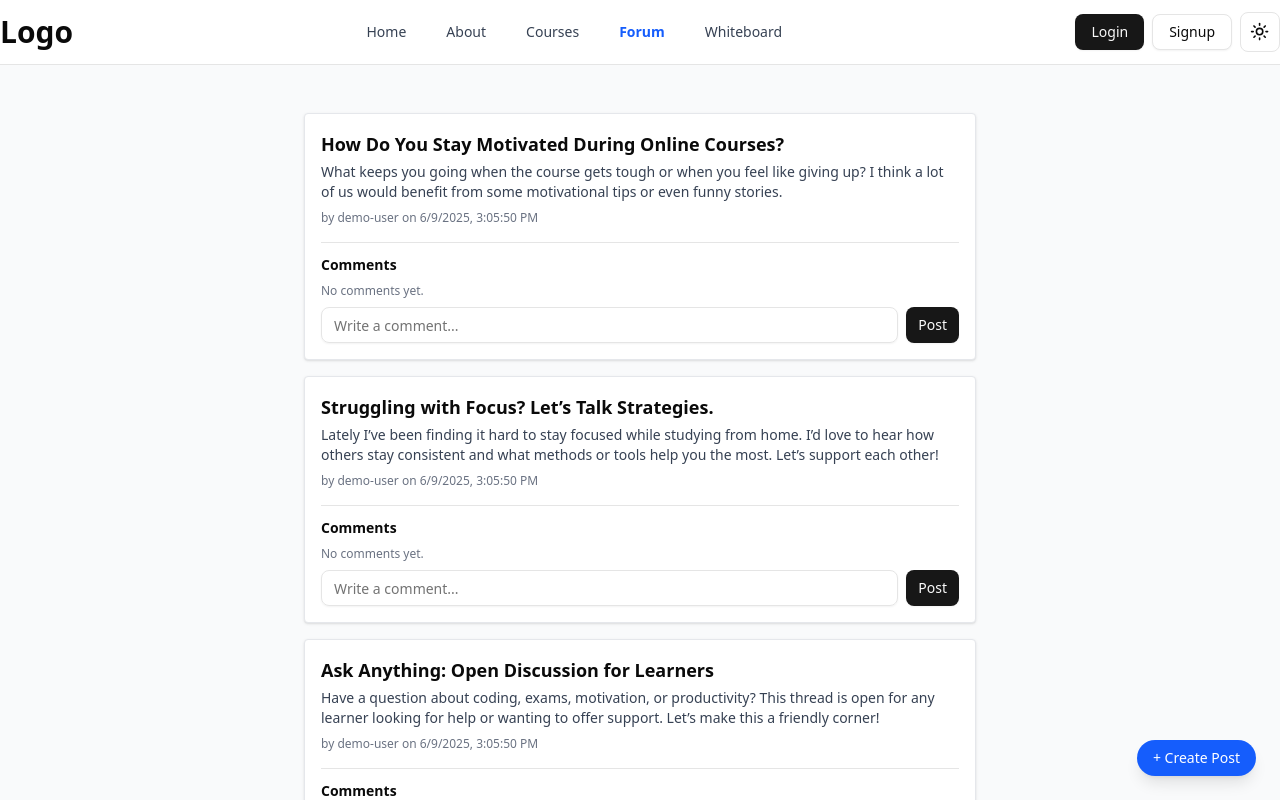
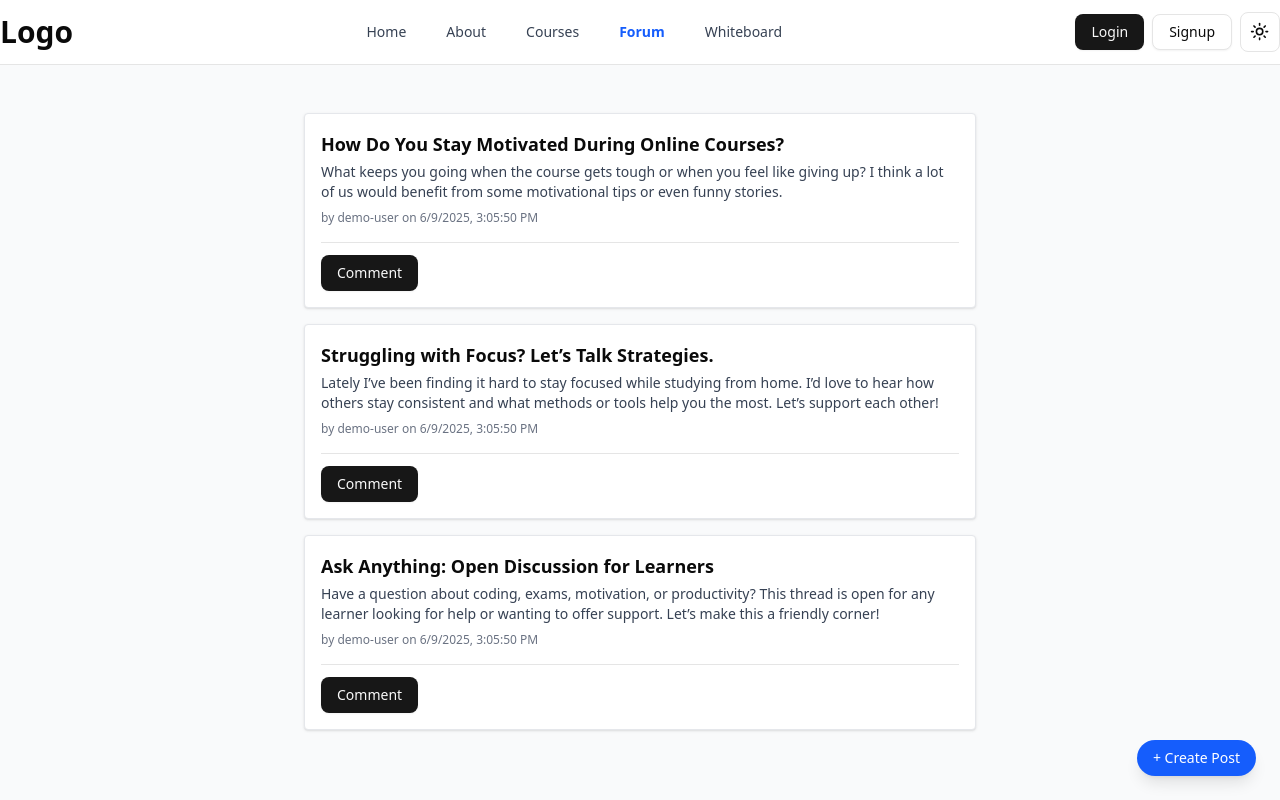
Before and after one commit to aakashstha1/fyp, a React (Vite) app in the folder frontend/: page /forumView in a window 1280 px wide. Shown: the top 800 px of the page. Built offline with nearby package versions, Linux system fonts and the light colour scheme.

Commit message:
fix some bugs typo mistake

```diff
--- a/frontend/src/pages/Forum/ForumView.jsx
+++ b/frontend/src/pages/Forum/ForumView.jsx
@@ -6,10 +6,13 @@ import { Button } from "@/components/ui/button";
 import CreateThread from "./CreateThread";
 
 import ThreadCard from "./ThreadCard";
+import { useAuth } from "@/contexts/AuthContext";
 
 function ForumView() {
+  const { currentUser } = useAuth();
   const [title, setTitle] = useState("");
   const [content, setContent] = useState("");
+
   const [threads, setThreads] = useState([
     {
       id: "1",
@@ -54,7 +57,7 @@ function ForumView() {
       return () => clearTimeout(timer);
     }
   }, [successMessage, errorMessage]);
-
+  // Thread handling posting thread
   const handleSubmit = (e) => {
     e.preventDefault();
     setLoading(true);
@@ -64,10 +67,10 @@ function ForumView() {
     setTimeout(() => {
       try {
         const newThread = {
-          id: Date.now().toString(),
+          id: currentUser._id,
           title,
           content,
-          author: "demo-user",
+          author: currentUser.name,
           createdAt: new Date().toISOString(),
           comments: [],
         };
@@ -121,6 +124,7 @@ function ForumView() {
         {threads.map((thread) => (
           <ThreadCard
             key={thread.id}
+            currentUser={currentUser}
             thread={thread}
             onComment={handleComment}
           />
--- a/frontend/src/pages/Forum/ThreadCard.jsx
+++ b/frontend/src/pages/Forum/ThreadCard.jsx
@@ -1,16 +1,20 @@
 import { Input } from "@/components/ui/input";
-import { Textarea } from "@/components/ui/textarea";
+import { Button } from "@/components/ui/button";
 import { useState } from "react";
 
-import { Button } from "@/components/ui/button";
-function ThreadCard({ thread, onComment }) {
+function ThreadCard({ thread, onComment, currentUser }) {
   const [commentText, setCommentText] = useState("");
+  const [showCommentSection, setShowCommentSection] = useState(false);
 
   const handleComment = (e) => {
     e.preventDefault();
     if (!commentText.trim()) return;
     onComment(thread.id, commentText);
     setCommentText("");
+  };
+
+  const handleCommentClick = () => {
+    setShowCommentSection((prev) => !prev);
   };
 
   return (
@@ -22,9 +26,15 @@ function ThreadCard({ thread, onComment }) {
       </span>
 
       <div className="mt-4 border-t pt-3">
-        <h4 className="text-sm font-semibold mb-2">Comments</h4>
+        <Button onClick={handleCommentClick}>
+          {showCommentSection ? "Hide Comments" : "Comment"}
+        </Button>
+
+        {showCommentSection && (
+          <>
+            <h4 className="text-sm font-semibold mt-4 mb-2">Comments</h4>
             {thread.comments.length > 0 ? (
-          <ul className="space-y-2">
+              <ul className="space-y-2 max-h-48 overflow-y-auto">
                 {thread.comments.map((comment, idx) => (
                   <li
                     key={idx}
@@ -52,6 +62,8 @@ function ThreadCard({ thread, onComment }) {
                 Post
               </Button>
             </form>
+          </>
+        )}
       </div>
     </div>
   );
```
Lines whose indentation alone changed are shown as unchanged.
